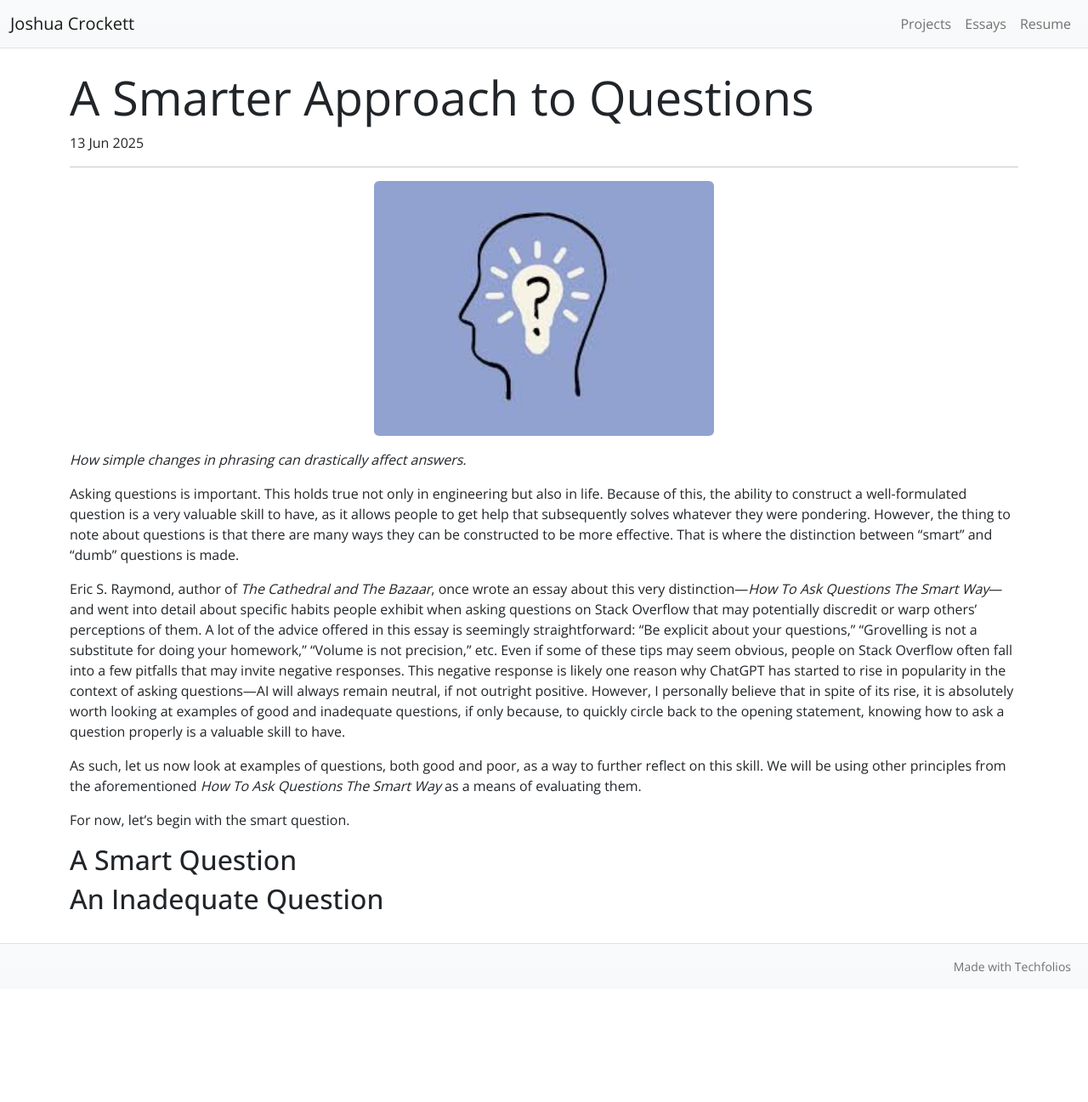
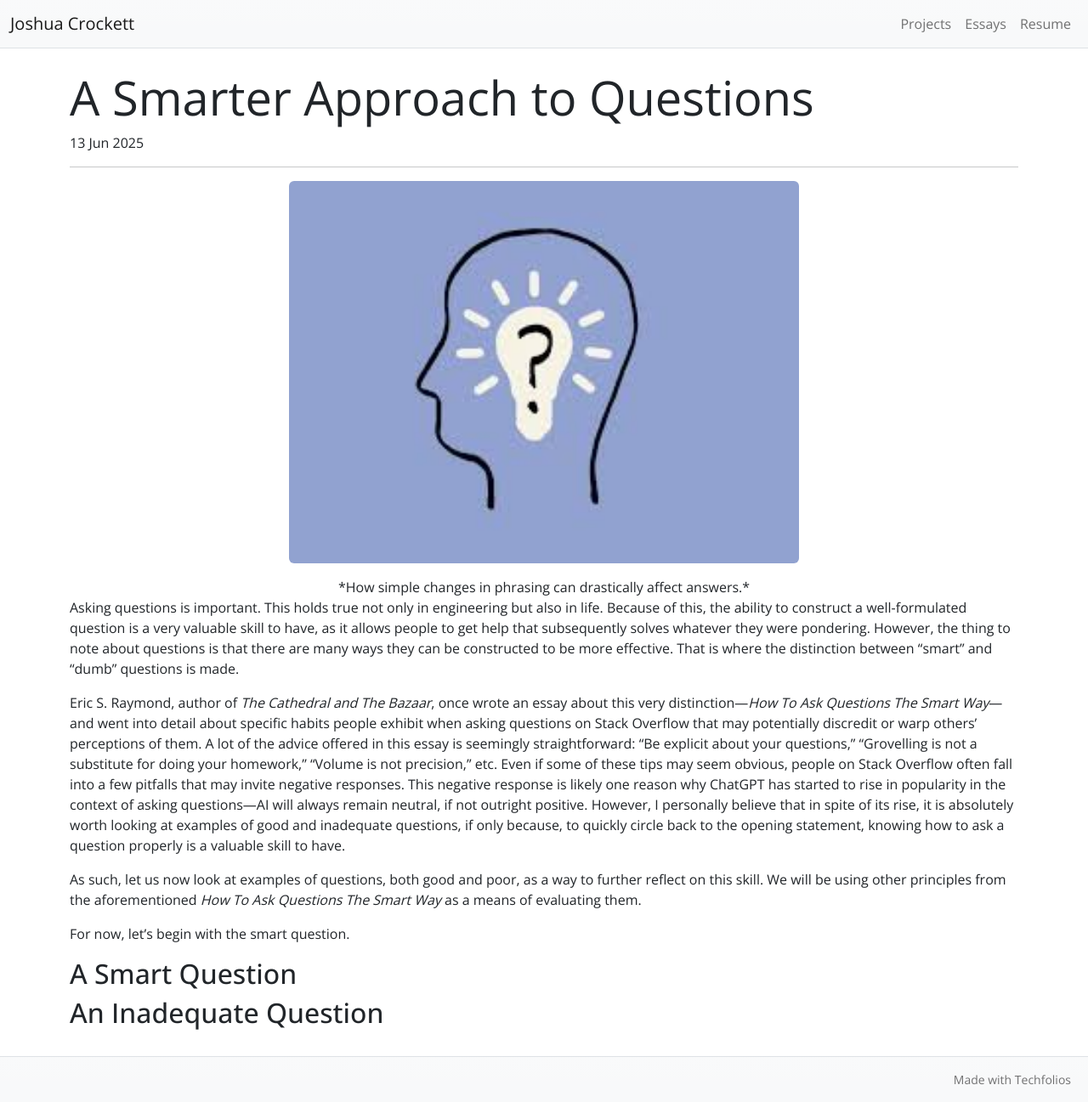
Before and after one commit to JoshCrockett/joshcrockett.github.io, a Jekyll site: the page built from essays/smartQuestion.md, in a window 1280 px wide. Shown: the whole page at 85% size. Built offline with Jekyll 4.4.1, drawn with Linux system fonts in a browser that asks for light colours; before the commit the page ends 1164 px from its top, so only the background shows below that.

Commit message:
Update smartQuestion.md

```diff
--- a/essays/smartQuestion.md
+++ b/essays/smartQuestion.md
@@ -11,10 +11,13 @@ labels:
 <img
   src="../img/brain.jpg"
   class="img-fluid rounded mx-auto d-block"
-  style="width: 400px;"
+  style="width: 600px;"
   alt="Brain image">
 
-*How simple changes in phrasing can drastically affect answers.*
+<div style="text-align: center;">
+  *How simple changes in phrasing can drastically affect answers.*
+</div>
+
 
 Asking questions is important. This holds true not only in engineering but also in life. Because of this, the ability to construct a well-formulated question is a very valuable skill to have, as it allows people to get help that subsequently solves whatever they were pondering. However, the thing to note about questions is that there are many ways they can be constructed to be more effective. That is where the distinction between "smart" and "dumb" questions is made.
 
```
